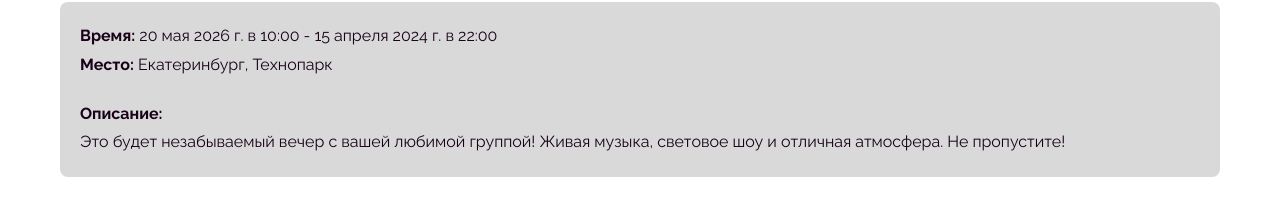
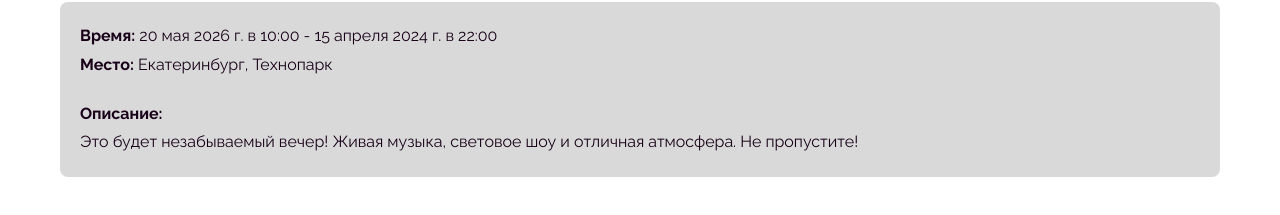
Before and after one commit to vara66034-sudo/EventMind, a React (Create React App) app in the folder frontend/: page /events/1 in a window 1280 px wide. Shown: the part 955-1170 px from the top of the page. Built offline with nearby package versions, Linux system fonts and the light colour scheme.

Commit message:
коммит

```diff
--- a/frontend/src/pages/EventDetailPage.jsx
+++ b/frontend/src/pages/EventDetailPage.jsx
@@ -118,7 +118,7 @@ const EventDetailPage = () => {
     setEvent({
       id: parseInt(id),
       date_end: '2024-04-15 22:00:00',
-      description: 'Это будет незабываемый вечер с вашей любимой группой! Живая музыка, световое шоу и отличная атмосфера. Не пропустите!',
+      description: 'Это будет незабываемый вечер! Живая музыка, световое шоу и отличная атмосфера. Не пропустите!',
       name: 'EventMind AI Hackathon 2026',
       date_begin: '2026-05-20 10:00:00',
       location: 'Екатеринбург, Технопарк',
```
Also changed, not shown: 6 other files (tests, documents, lock files or other folders).
